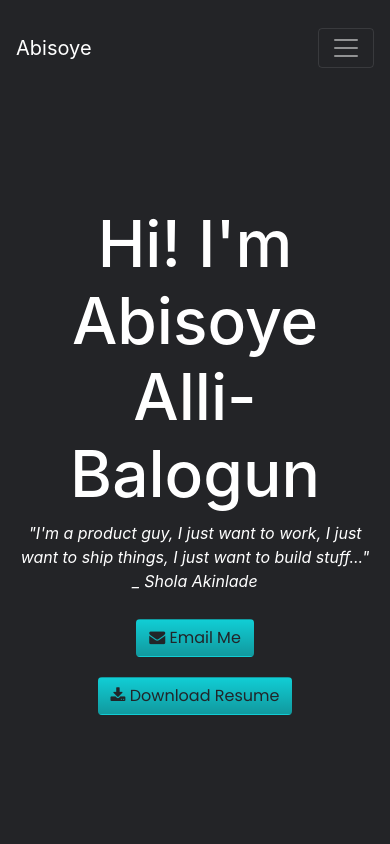
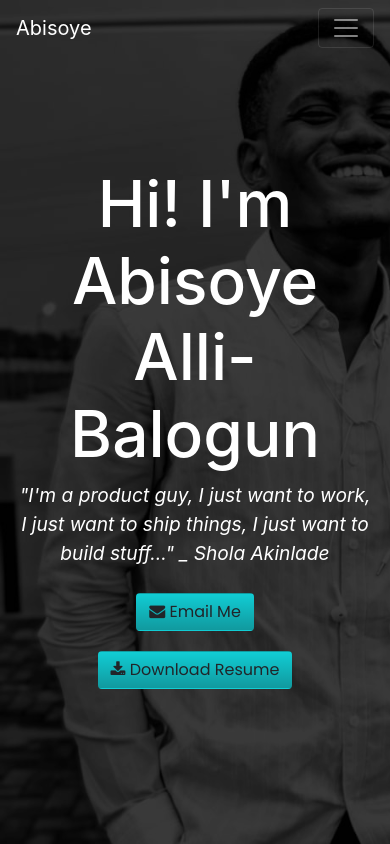
Before and after one commit to AbisoyeAlli/AbisoyeAlli.github.io, a plain HTML site: page index.html in a window 390 px wide. Drawn offline with nearby package versions, Linux system fonts and the light colour scheme.

Commit message:
background image and shadow

```diff
--- a/css/dark-style.css
+++ b/css/dark-style.css
@@ -3,11 +3,18 @@ body {
     margin: 0;
     text-align: center;
     font-family: 'Poppins', sans-serif;
-    background-color: #050801;
+    background-color: rgb(0, 0, 0, 0.3);
+    background-image: url('/assets/profile-2.jpg');
+    box-shadow: inset 0 0 0 2000px rgb(0, 0, 0, 0.3);
+    background-size: cover;
+    background-repeat: no-repeat;
+    min-height: 100vh;
+    scroll-behavior: smooth;
+    background-blend-mode: multiply;
   }
 
   #navigation {
-    margin: 20px auto;
+    margin: auto;
   }
 
   .top {
@@ -38,7 +45,7 @@ body {
   }
 
   .btn {
-    background: #11cdd4;
+    /*background: #11cdd4;*/
     background-image: -webkit-linear-gradient(top, #11cdd4, #11999e);
     background-image: -moz-linear-gradient(top, #11cdd4, #11999e);
     background-image: -ms-linear-gradient(top, #11cdd4, #11999e);
@@ -67,3 +74,19 @@ body {
   .name {
     font-size: 4em;
   }
+
+  .intro {
+    font-size: 1.2rem;
+  }
+
+  @media (max-width:1024px){
+    body {
+      height: 100%;
+      background-image: url('/assets/profile-2.jpg');
+      box-shadow: inset 0 0 0 2000px rgb(0, 0, 0, 0.3);
+      background-size: cover;
+      scroll-behavior: smooth;
+      background-repeat: no-repeat;
+      background-blend-mode: multiply;
+    }
+  }
--- a/index.html
+++ b/index.html
@@ -14,7 +14,7 @@
         <link rel="stylesheet" href="https://cdnjs.cloudflare.com/ajax/libs/font-awesome/4.7.0/css/font-awesome.min.css">
         <script src="js/bootstrap.min.js"></script>
         </head>
-    <body style="background-color: #232427; color: #fff;">
+    <body style="background-color: #585858; color: #ffffff;">
       <nav class="navbar navbar-expand-lg navbar-dark" id="navigation">
         <a class="navbar-brand" href="/index.html">Abisoye</a>
         <button class="navbar-toggler" type="button" data-toggle="collapse" data-target="#navbarTogglerDemo02">
@@ -44,7 +44,7 @@
           <div class="row">
             <div class="col-md-12 top-container top">
             <h1 class="name">Hi! I'm Abisoye Alli-Balogun</h1>
-            <p><em>"I'm a product guy, I just want to work, I just want to ship things, I just want to build stuff..." _ Shola Akinlade</em></p>
+            <p class="intro"><em>"I'm a product guy, I just want to work, I just want to ship things, I just want to build stuff..." _ Shola Akinlade</em></p>
             <a class="btn link animate__heartBeat" href="mailto:abisoyeoladayo@gmail.com"><i class="fa fa-envelope"></i> Email Me</a>
             <a class="btn link animate__heartBeat" href="/pages/Abisoye_Alli_CV.pdf" download="Abisoye Resume"><i class="fa fa-download"></i> Download Resume</a>
           </div>
```
Also changed, not shown: assets/profile-2.jpg (added).
